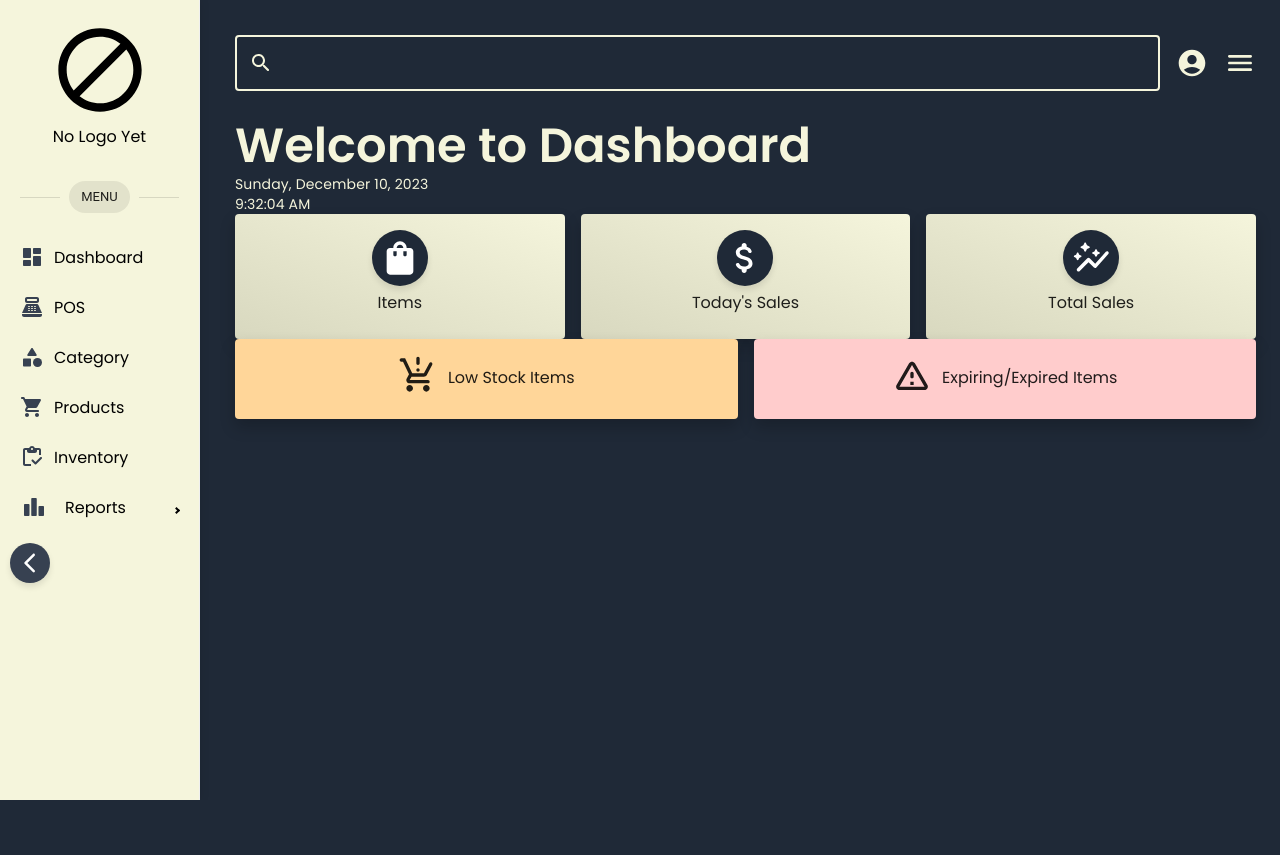
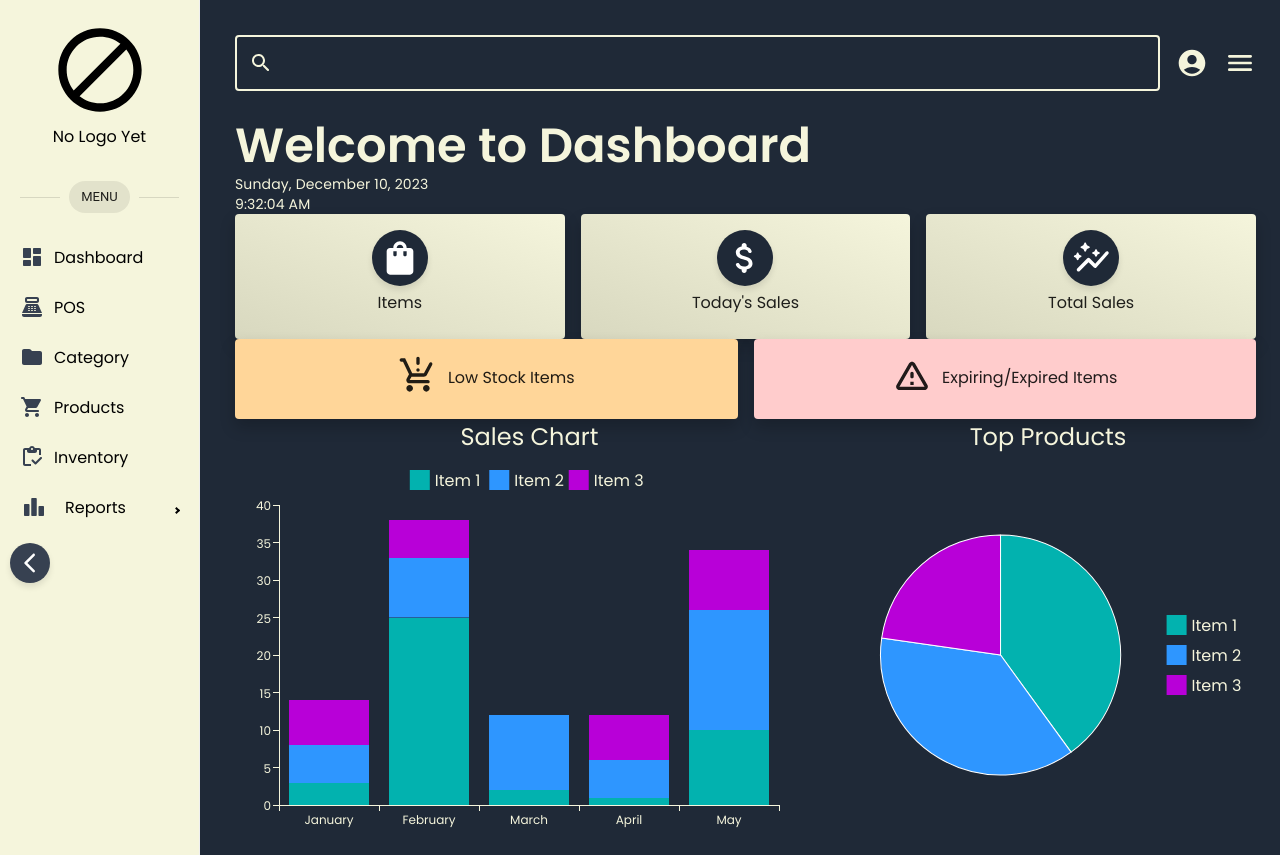
Before and after one commit to m4rceee/pos-system, a React (Vite) app: page / in a window 1280 px wide. Before the commit the page ends 800 px from the top, so only its background shows below. Built offline with nearby package versions, Linux system fonts and the light colour scheme.

Commit message:
finished dashboard ui

```diff
--- a/package.json
+++ b/package.json
@@ -15,6 +15,7 @@
     "@fontsource/roboto": "^5.0.8",
     "@mui/icons-material": "^5.14.19",
     "@mui/material": "^5.14.20",
+    "@mui/x-charts": "^6.18.3",
     "react": "^18.2.0",
     "react-dom": "^18.2.0",
     "react-pro-sidebar": "^1.1.0-alpha.1",
--- a/src/App.jsx
+++ b/src/App.jsx
@@ -8,7 +8,6 @@ export default function App() {
     <>
         {/*<Login />*/}
         {<DashboardHome />}
-        {/*<Header />*/}
     </>
 
   );
--- a/src/common/sidebar.jsx
+++ b/src/common/sidebar.jsx
@@ -20,6 +20,7 @@ import {
     BlockRounded,
     PointOfSaleRounded,
     ShoppingCartRounded,
+    FolderRounded,
 } from '@mui/icons-material';
 
 import {
@@ -40,8 +41,9 @@ export default function SideBar() {
             <div
                 style={{
                     display: 'flex',
-                    height: '100%',
                     minHeight: '100vh',
+                    flex: '0 0 auto',
+                    overflowY: 'auto'
                     }}>
                 <Sidebar
                     collapsed={collapsed}
@@ -82,7 +84,7 @@ export default function SideBar() {
                                         <PointOfSaleRounded sx={{ fontSize: '2rem', color: '#374151' }}/>
                                     </MenuItem>
                                     <MenuItem className='text-center'>
-                                        <CategoryRounded sx={{ fontSize: '2rem', color: '#374151' }}/>
+                                        <FolderRounded sx={{ fontSize: '2rem', color: '#374151' }}/>
                                     </MenuItem>
                                     <MenuItem className='text-center'>
                                         <ShoppingCartRounded sx={{ fontSize: '2rem', color: '#374151' }}/>
@@ -107,7 +109,7 @@ export default function SideBar() {
                                         POS
                                     </MenuItem>
                                     <MenuItem className='p-1' sx={{ display: 'flex', alignItems: 'center', fontSize: '5rem' }}>
-                                        <CategoryRounded sx={{ marginRight: '10px', marginBottom: '3px', color: '#374151' }} />
+                                        <FolderRounded sx={{ marginRight: '10px', marginBottom: '3px', color: '#374151' }} />
                                         Category
                                     </MenuItem>
                                     <MenuItem className='p-1' sx={{ display: 'flex', alignItems: 'center', fontSize: '5rem' }}>
--- a/src/dashboard.jsx
+++ b/src/dashboard.jsx
@@ -3,6 +3,10 @@ import "./styles.css"
 import 'typeface-poppins';
 import SideBar from './common/sidebar';
 import Header from './common/header';
+import { ThemeProvider, createTheme } from '@mui/material/styles';
+
+import { BarChart } from '@mui/x-charts/BarChart';
+import { PieChart } from '@mui/x-charts/PieChart';
 
 import {
     Grid,
@@ -18,12 +22,38 @@ import {
 import {
     ShoppingBagRounded ,
     AttachMoneyRounded,
-    SellRounded,
     AutoGraphRounded,
     ProductionQuantityLimitsRounded,
     WarningAmberRounded,
 } from '@mui/icons-material';
 
+const customTheme = createTheme({
+    typography: {
+      fontFamily: ['Poppins', 'sans-serif'].join(','),
+    },
+    palette: {
+        text: {
+          primary: '#F5F5DC',
+        },
+    },
+  });
+
+const uData = [5, 8, 10, 5, 16];
+const pData = [3, 25, 2, 1, 10];
+const vData = [6, 5, 0, 6, 8];
+const xLabels = [
+  'January',
+  'February',
+  'March',
+  'April',
+  'May',
+];
+
+const data = [
+    { id: 0, value: 44, label: 'Item 1' },
+    { id: 1, value: 41, label: 'Item 2' },
+    { id: 2, value: 25, label: 'Item 3' },
+  ];
 
 export default function DashboardHome() {
 
@@ -48,6 +78,7 @@ export default function DashboardHome() {
   };
 
     return(
+
         <>
             <div style={{ display: 'flex' }}>
                 <SideBar />
@@ -133,7 +164,7 @@ export default function DashboardHome() {
                             </Grid>
                         </Grid>
 
-                        <Grid className='pt-3' container spacing={2}>
+                        <Grid className='pt-3 ' container spacing={2}>
                             <Grid item xs={6}>
                                 <Card style={{ background: '#FFD699', boxShadow: '0 8px 16px rgba(0, 0, 0, 0.2)' }}>
                                     <CardContent style={{ display: 'flex', flexDirection: 'row', justifyContent: 'center', alignItems: 'center' }}>
@@ -159,6 +190,47 @@ export default function DashboardHome() {
                                 </Card>
                             </Grid>
                         </Grid>
+
+                        <Grid className='pt-10' container spacing={2}>
+                            <Grid item xs={7}>
+                                <ThemeProvider theme={customTheme}>
+                                    <div style={{ display: 'flex', flexDirection: 'column', alignItems: 'center', justifyContent: 'center', height: '100%' }}>
+                                        <Typography sx={{ color: '#F5F5DC', fontSize: '1.5rem' }}>Sales Chart</Typography>
+                                            <BarChart
+                                                width={600}
+                                                height={400}
+                                                series={[
+                                                    { data: pData, label: 'Item 1', id: 'pvId', stack: 'total' },
+                                                    { data: uData, label: 'Item 2', id: 'uvId', stack: 'total' },
+                                                    { data: vData, label: 'Item 3', id: 'vvId', stack: 'total' },
+                                                ]}
+                                                xAxis={[{ data: xLabels, scaleType: 'band' }]}
+
+                                            />
+                                    </div>
+                                </ThemeProvider>
+                            </Grid>
+
+                            <Grid item xs={5}>
+                                <ThemeProvider theme={customTheme}>
+                                    <div style={{ display: 'flex', flexDirection: 'column', alignItems: 'center', justifyContent: 'center', height: '100%' }}>
+                                        <Typography sx={{ color: '#F5F5DC', fontSize: '1.5rem' }}>Top Products</Typography>
+                                        <PieChart
+                                            series={[
+                                                {
+                                                data,
+                                                highlightScope: { faded: 'global', highlighted: 'item' },
+                                                faded: { innerRadius: 30, additionalRadius: -30, color: 'gray' },
+
+                                                },
+                                            ]}
+                                            height={250}
+                                        />
+                                    </div>
+                                </ThemeProvider>
+                            </Grid>
+                        </Grid>
+
                     </Grid>
                 </Container>
 
```
Also changed, not shown: 1 other file (tests, documents, lock files or other folders).
